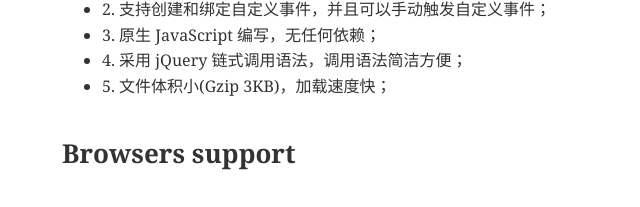
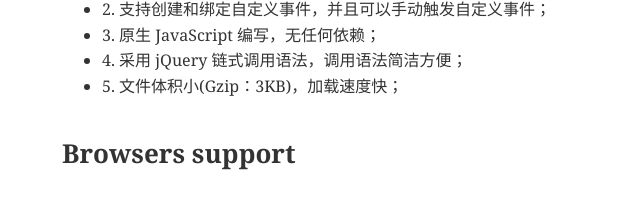
Before and after one commit to yaohaixiao/delegate.js, a website: page docs/index.html in a window 1280 px wide. Shown: the part 747-954 px from the top of the page, 66-706 px from the left. Drawn offline with Linux system fonts and the light colour scheme.

Commit message:
docs: update

```diff
--- a/docs/index.html
+++ b/docs/index.html
@@ -33,7 +33,7 @@
       <li>2. 支持创建和绑定自定义事件，并且可以手动触发自定义事件；</li>
       <li>3. 原生 JavaScript 编写，无任何依赖；</li>
       <li>4. 采用 jQuery 链式调用语法，调用语法简洁方便；</li>
-      <li>5. 文件体积小(Gzip 3KB)，加载速度快；</li>
+      <li>5. 文件体积小(Gzip：3KB)，加载速度快；</li>
     </ul>
     <h2 class="section-title">Browsers support</h2>
     <table class="table">
```
Also changed, not shown: README.md.
